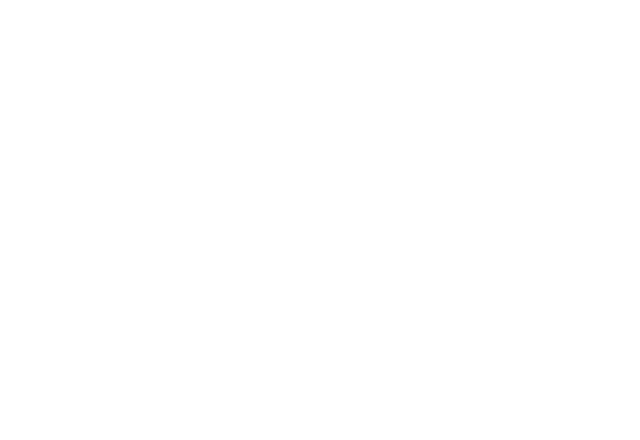
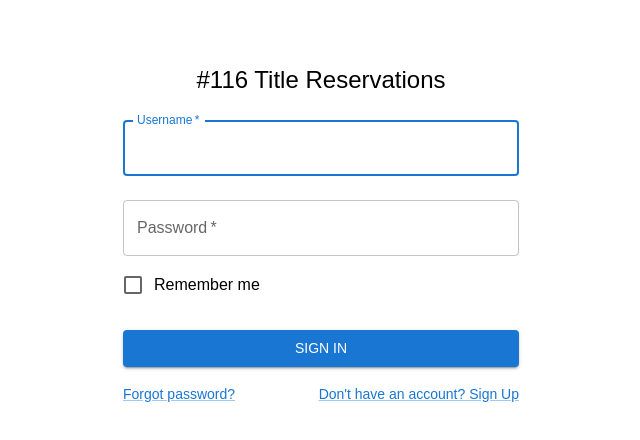
Before and after one commit to tezhm/last-war-116-ui, a React (Create React App) app: page /login in a window 1280 px wide. Before the commit this address had no page. Shown: the top 440 px of the page, without its empty margins (319-959 px from the left). Built offline with nearby package versions, Linux system fonts and the light colour scheme.

Commit message:
Adding login page

```diff
--- a/src/components/authentication/Authenticate.tsx
+++ b/src/components/authentication/Authenticate.tsx
@@ -9,7 +9,7 @@
 
     if (!accessToken) {
         ApiClient.getInstance().clearAccessToken();
-        AccessTokenCache.getInstance().logout();
+        AccessTokenCache.getInstance().invalidate();
     } else {
         ApiClient.getInstance().setAccessToken(accessToken);
     }
--- a/src/components/layout/NavBar.tsx
+++ b/src/components/layout/NavBar.tsx
@@ -16,6 +16,7 @@
 import { Fragment, JSX, useState } from "react";
 import { titles } from "../titles/Titles";
 import { NavLink } from "./NavLink";
+import { AccessTokenCache } from "../authentication/AccessTokenCache";
 
 const drawerWidth: number = 290;
 
@@ -146,7 +147,7 @@
                         <ListItemIcon><SettingsIcon /></ListItemIcon>
                         <ListItemText primary="Settings" />
                     </NavLink>
-                    <NavLink currentUrl={props.currentUrl} targetUrl="/secretary-of-interior">
+                    <NavLink currentUrl={props.currentUrl} targetUrl="/login" onClick={() => AccessTokenCache.getInstance().invalidate()}>
                         <ListItemIcon><LogoutIcon /></ListItemIcon>
                         <ListItemText primary="Logout" />
                     </NavLink>
--- a/src/components/layout/NavLink.tsx
+++ b/src/components/layout/NavLink.tsx
@@ -5,20 +5,21 @@
 interface NavLinkItemProps {
     currentUrl: string;
     targetUrl: string;
+    onClick?: () => void;
     children?: ReactNode;
 }
 
 export function NavLink(props: NavLinkItemProps): JSX.Element {
     if (props.currentUrl !== props.targetUrl) {
         return (
-            <ListItemButton component={Link} to={props.targetUrl}>
+            <ListItemButton component={Link} to={props.targetUrl} onClick={props.onClick}>
                 {props.children}
             </ListItemButton>
         );
     }
 
     return (
-        <ListItemButton component={Link} to={props.targetUrl} sx={{ backgroundColor: (theme) =>
+        <ListItemButton component={Link} to={props.targetUrl} onClick={props.onClick} sx={{ backgroundColor: (theme) =>
                 theme.palette.mode === "light"
                     ? theme.palette.grey[100]
                     : theme.palette.grey[900] }}>
--- a/src/index.tsx
+++ b/src/index.tsx
@@ -4,6 +4,7 @@
 import { BrowserRouter, Route, Routes } from "react-router-dom";
 import { Authenticate } from "./components/authentication/Authenticate";
 import { titles } from "./components/titles/Titles";
+import { Login } from "./pages/Login";
 import { Schedule } from "./pages/Schedule";
 import reportWebVitals from "./reportWebVitals";
 import "./index.css";
@@ -25,6 +26,7 @@
         <ThemeProvider theme={theme}>
             <BrowserRouter>
                 <Routes>
+                    <Route path="/login" element={<Login />} />
                     <Route path="/" element={<Authenticate />}>
                         <Route path={titles.secretaryOfStrategy.url} element={<Schedule username={"asdads"} title={titles.secretaryOfStrategy} />} />
                         <Route path={titles.secretaryOfSecurity.url} element={<Schedule username={"asdads"} title={titles.secretaryOfSecurity} />} />
--- /dev/null
+++ b/src/pages/Login.tsx
@@ -0,0 +1,166 @@
+import Alert from "@mui/material/Alert";
+import Box from "@mui/material/Box";
+import Button from "@mui/material/Button";
+import Checkbox from "@mui/material/Checkbox";
+import Container from "@mui/material/Container";
+import FormControlLabel from "@mui/material/FormControlLabel";
+import Grid from "@mui/material/Grid";
+import Link from "@mui/material/Link";
+import Snackbar from "@mui/material/Snackbar";
+import TextField from "@mui/material/TextField";
+import Typography from "@mui/material/Typography";
+import { ChangeEvent, FormEvent, JSX, useState } from "react";
+import { Navigate } from "react-router-dom";
+import { AccessTokenCache } from "../components/authentication/AccessTokenCache";
+import { ApiClient } from "../components/clients/ApiClient";
+import { titles } from "../components/titles/Titles";
+
+interface LoginState {
+    snackbar: {
+        children?: JSX.Element;
+        message?: string;
+        autoHideDuration?: number;
+    }|null;
+}
+
+export function Login(): JSX.Element {
+    const [state, setState] = useState<LoginState>({ snackbar: null });
+    const [formData, setFormData] = useState({
+        username: "",
+        password: "",
+        rememberMe: false,
+    });
+    const [errors, setErrors] = useState({
+        username: "",
+        password: "",
+    });
+
+    const accessToken = AccessTokenCache.getInstance().loadAccessToken();
+
+    if (accessToken) {
+        AccessTokenCache.getInstance().update(accessToken);
+        return <Navigate to={titles.secretaryOfStrategy.url} />
+    }
+
+    const validateForm = () => {
+        let valid = true;
+        const newErrors = { username: "", password: "" };
+
+        if (!formData.username) {
+            newErrors.username = "Username is required";
+            valid = false;
+        }
+
+        if (!formData.password || formData.password.length < 8 || formData.password.length > 20) {
+            newErrors.password = "Password must be between 8 and 20 characters in length";
+            valid = false;
+        }
+
+        setErrors(newErrors);
+        return valid;
+    };
+
+    const handleSubmit = async (event: FormEvent<HTMLFormElement>) => {
+        event.preventDefault();
+
+        if (validateForm()) {
+            try {
+                const accessToken = await ApiClient.getInstance().login(formData.username, formData.password);
+                AccessTokenCache.getInstance().update(accessToken);
+                window.location.href = titles.secretaryOfStrategy.url;
+            } catch (error) {
+                setState((state) => ({ ...state, snackbar: {
+                    children: <Alert severity="error" variant="filled" sx={{ width: "100%" }}>Login failed</Alert>,
+                }}));
+            }
+        }
+    };
+
+    const handleChange = (e: ChangeEvent<HTMLInputElement>) => {
+        const { name, value, checked } = e.target;
+        setFormData({
+            ...formData,
+            [name]: name === "rememberMe" ? checked : value,
+        });
+    };
+
+    return (
+        <Container component="main" maxWidth="xs">
+            <Box
+                sx={{
+                    marginTop: 8,
+                    display: "flex",
+                    flexDirection: "column",
+                    alignItems: "center",
+                }}
+            >
+                <Typography component="h1" variant="h5">
+                    #116 Title Reservations
+                </Typography>
+                <Box component="form" onSubmit={handleSubmit} noValidate sx={{ mt: 1 }}>
+                    <TextField
+                        margin="normal"
+                        required
+                        fullWidth
+                        id="email"
+                        label="Username"
+                        name="username"
+                        autoComplete="username"
+                        onChange={handleChange}
+                        error={Boolean(errors.username)}
+                        helperText={errors.username}
+                        autoFocus
+                    />
+                    <TextField
+                        margin="normal"
+                        required
+                        fullWidth
+                        name="password"
+                        label="Password"
+                        type="password"
+                        id="password"
+                        autoComplete="current-password"
+                        onChange={handleChange}
+                        error={Boolean(errors.password)}
+                        helperText={errors.password}
+                    />
+                    <FormControlLabel
+                        control={<Checkbox checked={formData.rememberMe} onChange={handleChange} name="rememberMe" color="primary" />}
+                        label="Remember me"
+                    />
+                    <Button
+                        type="submit"
+                        fullWidth
+                        variant="contained"
+                        sx={{ mt: 3, mb: 2 }}
+                    >
+                        Sign In
+                    </Button>
+                    <Grid container>
+                        <Grid item xs>
+                            <Link href="#" variant="body2" onClick={
+                                () => setState({ ...state, snackbar: {
+                                    children: <Alert severity="error" variant="filled" sx={{ width: "100%" }}>Not implemented yet sorry</Alert>,
+                                }})
+                            }>
+                                Forgot password?
+                            </Link>
+                        </Grid>
+                        <Grid item>
+                            <Link href="/sign-up" variant="body2">
+                                {"Don't have an account? Sign Up"}
+                            </Link>
+                        </Grid>
+                    </Grid>
+                </Box>
+            </Box>
+            <Snackbar anchorOrigin={{ vertical: "bottom", horizontal: "center" }}
+                      open={!!state.snackbar}
+                      onClose={() => setState({ ...state, snackbar: null })}
+                      message={state.snackbar?.message}
+                      autoHideDuration={state.snackbar?.autoHideDuration}>
+                {state.snackbar?.children}
+            </Snackbar>
+        </Container>
+    );
+}
```
Also changed, not shown: src/components/authentication/AccessTokenCache.ts (+9 -8 lines), src/components/clients/ApiClient.ts (+46 -22 lines).
